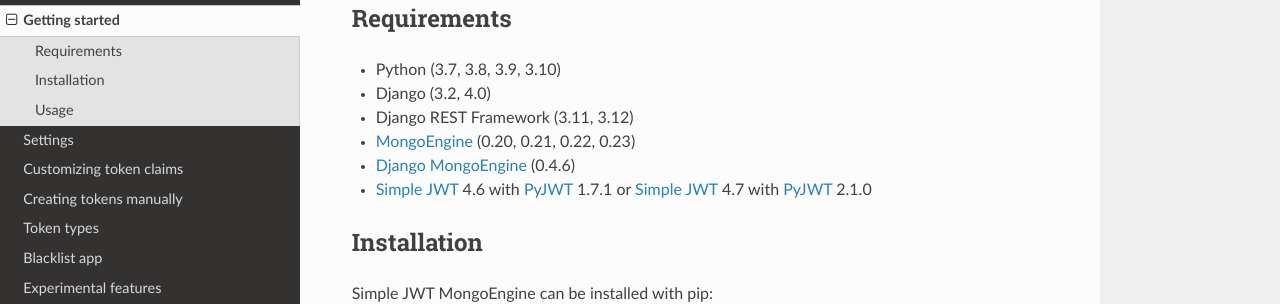
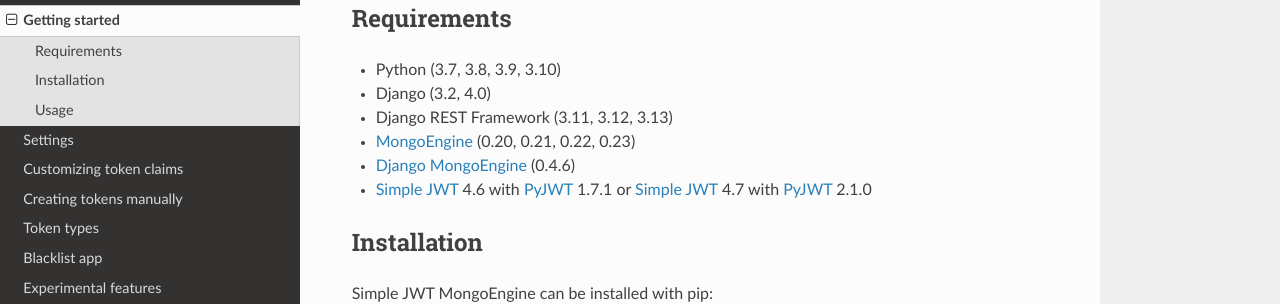
Before and after one commit to ngocngoan/djangorestframework-simplejwt-mongoengine, a Sphinx documentation site: the page built from docs/getting_started.rst, in a window 1280 px wide and 900 px high. Shown: the part 158-462 px from the top of the window. Built offline with Sphinx 7.4.7 and the Read the Docs theme 2.0.0, drawn with Linux system fonts in a browser that asks for light colours.

Commit message:
add DRF support version 3.13

```diff
--- a/docs/getting_started.rst
+++ b/docs/getting_started.rst
@@ -8,7 +8,7 @@
 
 * Python (3.7, 3.8, 3.9, 3.10)
 * Django (3.2, 4.0)
-* Django REST Framework (3.11, 3.12)
+* Django REST Framework (3.11, 3.12, 3.13)
 * `MongoEngine`_ (0.20, 0.21, 0.22, 0.23)
 * `Django MongoEngine`_ (0.4.6)
 * `Simple JWT`_ 4.6 with `PyJWT`_ 1.7.1 or `Simple JWT`_ 4.7 with `PyJWT`_ 2.1.0
```
Also changed, not shown: 2 other files.
